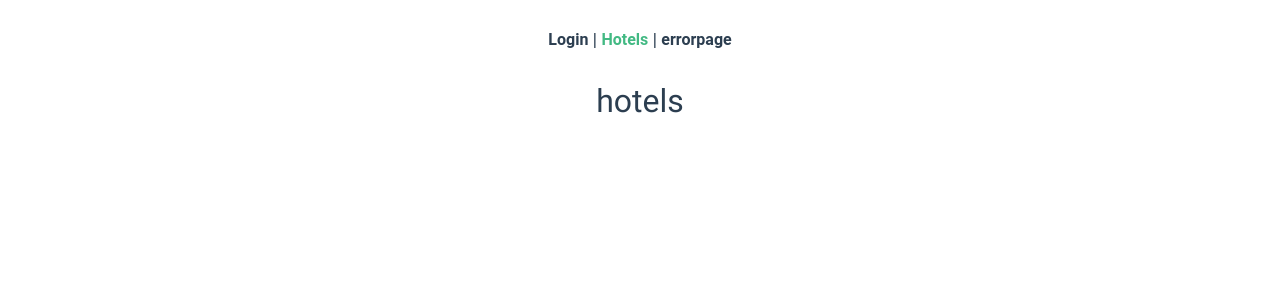
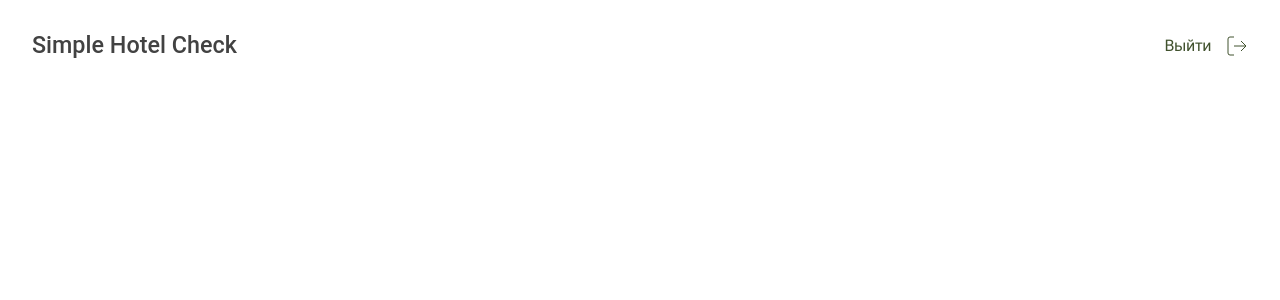
Before and after one commit to proehavshiy/hotel-searcher-app-vue, a Vue app: page / in a window 1280 px wide. Both pictures are taken after typing "name@example.com", "Sample123" into the empty fields and a click on the button "Войти". Shown: the top 300 px of the page. Built offline with nearby package versions, Linux system fonts and the light colour scheme; a web font is replaced by a local one.

Commit message:
feat: Header & logout

```diff
--- a/src/components/App.vue
+++ b/src/components/App.vue
@@ -1,10 +1,10 @@
 <template>
-  <nav>
+  <!-- <nav>
     <router-link to="/">Login</router-link> |
     <router-link to="/hotels">Hotels</router-link> |
     <router-link to="/dfdfd">errorpage</router-link>
     <collapse-button :isActive="isActive" :handleClick="handleClick" />
-  </nav>
+  </nav> -->
   <router-view />
   <modal-window :isOpen="userLoginisLoading">
     <loading-spinner></loading-spinner>
--- /dev/null
+++ b/src/components/Header.vue
@@ -0,0 +1,70 @@
+<template>
+  <header class="header">
+    <div class="logo-wrapper">
+      Simple Hotel Check
+    </div>
+    <button class="logout" type='button' @click="handleLogout">
+      Выйти
+      <icon-logout />
+    </button>
+  </header>
+</template>
+
+<script>
+export default {
+  name: 'app-header',
+  components: {},
+  props: {},
+  computed: {},
+  methods: {
+    handleLogout() {
+      this.$emit('logout');
+    }
+  },
+}
+</script>
+
+<style lang="scss" scoped>
+.header {
+  padding: 32px;
+  display: flex;
+  align-items: center;
+}
+
+.logo-wrapper {
+  @include h1;
+  cursor: pointer;
+  @include standartTransition(.3);
+  white-space: nowrap;
+
+  &:hover {
+    opacity: .8;
+  }
+}
+
+.logout {
+  margin-left: auto;
+  font-weight: 400;
+  font-size: 16px;
+  line-height: 1.25;
+
+  display: flex;
+  align-items: center;
+  text-align: right;
+  letter-spacing: -0.408px;
+
+  color: $colAccent;
+
+  background-color: transparent;
+  cursor: pointer;
+  @include standartTransition(.3);
+
+  &:hover {
+    opacity: .8;
+  }
+
+  & svg {
+    margin-left: 15px;
+  }
+}
+</style>
--- /dev/null
+++ b/src/components/UI/Icons/IconLike.vue
@@ -0,0 +1,17 @@
+<template>
+  <svg width='23' height='20' fill='none' xmlns='http://www.w3.org/2000/svg'>
+    <path
+      d='M20.38 2.591a5.533 5.533 0 0 0-1.792-1.177 5.61 5.61 0 0 0-4.23 0c-.671.273-1.28.673-1.793 1.177L11.5 3.638 10.435 2.59a5.576 5.576 0 0 0-3.908-1.59 5.576 5.576 0 0 0-3.908 1.59A5.384 5.384 0 0 0 1 6.431c0 1.441.582 2.823 1.619 3.841l1.065 1.047L11.5 19l7.816-7.681 1.065-1.047a5.423 5.423 0 0 0 1.198-1.762 5.348 5.348 0 0 0 0-4.157 5.423 5.423 0 0 0-1.198-1.762Z'
+      fill='#fff' stroke='#C4C4C4' strokeLinecap='round' strokeLinejoin='round' />
+  </svg>
+</template>
+
+<script>
+export default {
+  name: 'icon-like',
+}
+</script>
+
+<style lang="scss" scoped>
+
+</style>
--- /dev/null
+++ b/src/components/UI/Icons/IconLogout.vue
@@ -0,0 +1,16 @@
+<template>
+  <svg width='22' height='22' fill='none' xmlns='http://www.w3.org/2000/svg'>
+    <path d='M8 20H4a2 2 0 0 1-2-2V4a2 2 0 0 1 2-2h4M15 16l5-5-5-5M20 11H8' stroke='#41522E' strokeWidth='2.2'
+      strokeLinecap='round' strokeLinejoin='round' />
+  </svg>
+</template>
+
+<script>
+export default {
+  name: 'icon-logout',
+}
+</script>
+
+<style lang="scss" scoped>
+
+</style>
--- /dev/null
+++ b/src/components/UI/Icons/IconMax.vue
@@ -0,0 +1,16 @@
+<template>
+  <svg width='9' height='6' viewBox='0 0 9 6' fill='none' xmlns='http://www.w3.org/2000/svg'>
+    <path d='M8.5 4.24264L7.43934 5.3033L4.25736 2.12132L1.07538 5.3033L0.0147181 4.24264L4.25736 0L8.5 4.24264Z'
+      fill='#99A0A3' />
+  </svg>
+</template>
+
+<script>
+export default {
+  name: 'icon-max',
+}
+</script>
+
+<style lang="scss" scoped>
+
+</style>
--- /dev/null
+++ b/src/components/UI/Icons/IconMin.vue
@@ -0,0 +1,17 @@
+<template>
+  <svg width='9' height='7' viewBox='0 0 9 7' fill='none' xmlns='http://www.w3.org/2000/svg'>
+    <path
+      d='M8.5 1.83245L7.43934 0.77179L4.25736 3.95377L1.07538 0.77179L0.0147181 1.83245L4.25736 6.07509L8.5 1.83245Z'
+      fill='#99A0A3' />
+  </svg>
+</template>
+
+<script>
+export default {
+  name: 'icon-min',
+}
+</script>
+
+<style lang="scss" scoped>
+
+</style>
--- a/src/views/HotelsView.vue
+++ b/src/views/HotelsView.vue
@@ -1,5 +1,26 @@
 <template>
-  <div class="about">
-    <h1>hotels</h1>
-  </div>
+  <Header @logout="handleLogout" />
 </template>
+
+<script>
+import Header from '@/components/Header.vue';
+import { mapMutations } from 'vuex';
+export default {
+  name: 'hotels-view',
+  components: { Header },
+  methods: {
+    ...mapMutations({
+      setIsLogined: 'setIsLogined',
+    }),
+    handleLogout() {
+      this.setIsLogined(false);
+      this.$router.push({ name: 'login' });
+    }
+  }
+
+}
+</script>
+
+<style lang="scss" scoped>
+
+</style>
```
Also changed, not shown: src/components/HelloWorld.vue (deleted, +0 -19 lines), src/components/UI/index.js (+9 -0 lines).
